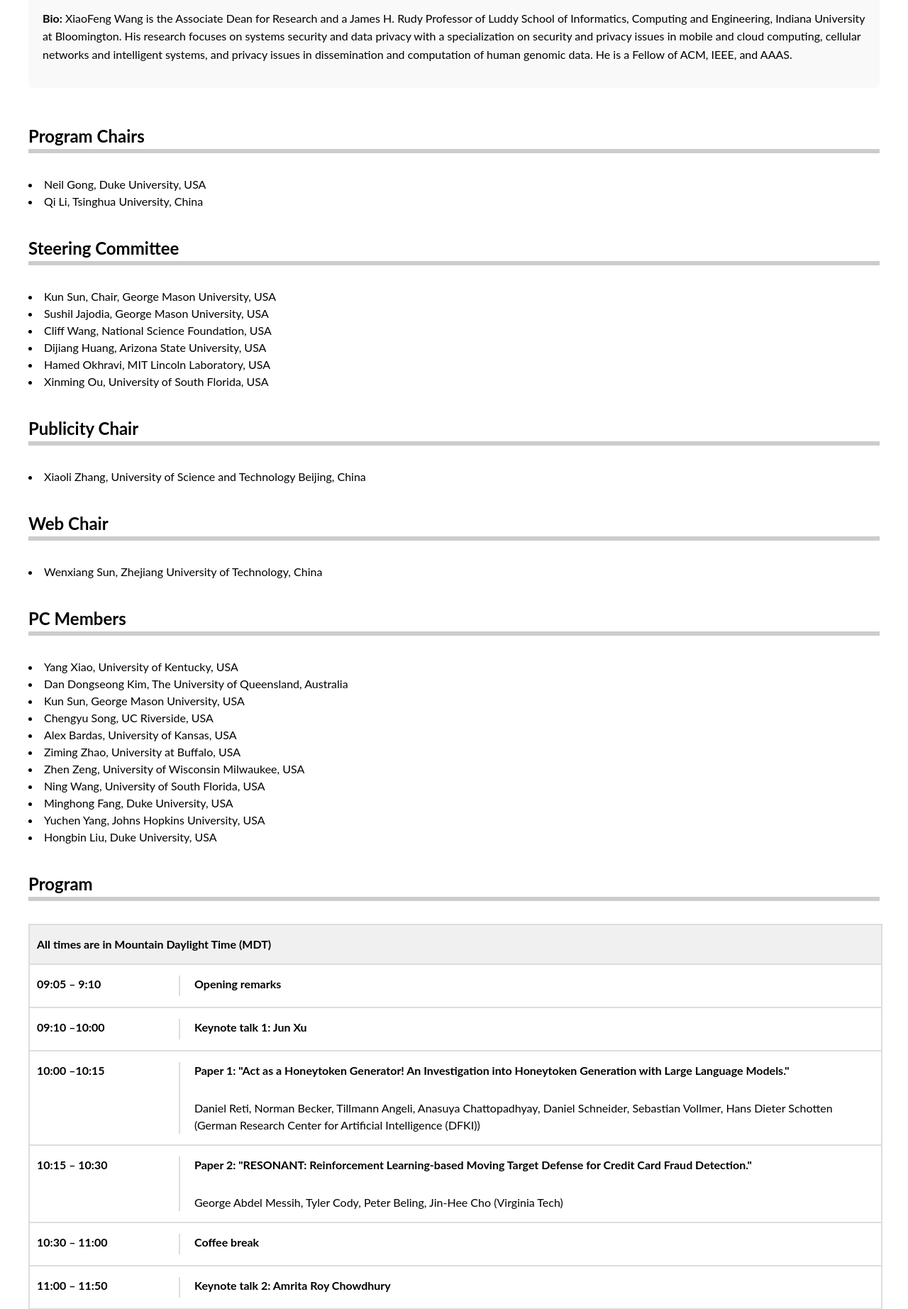
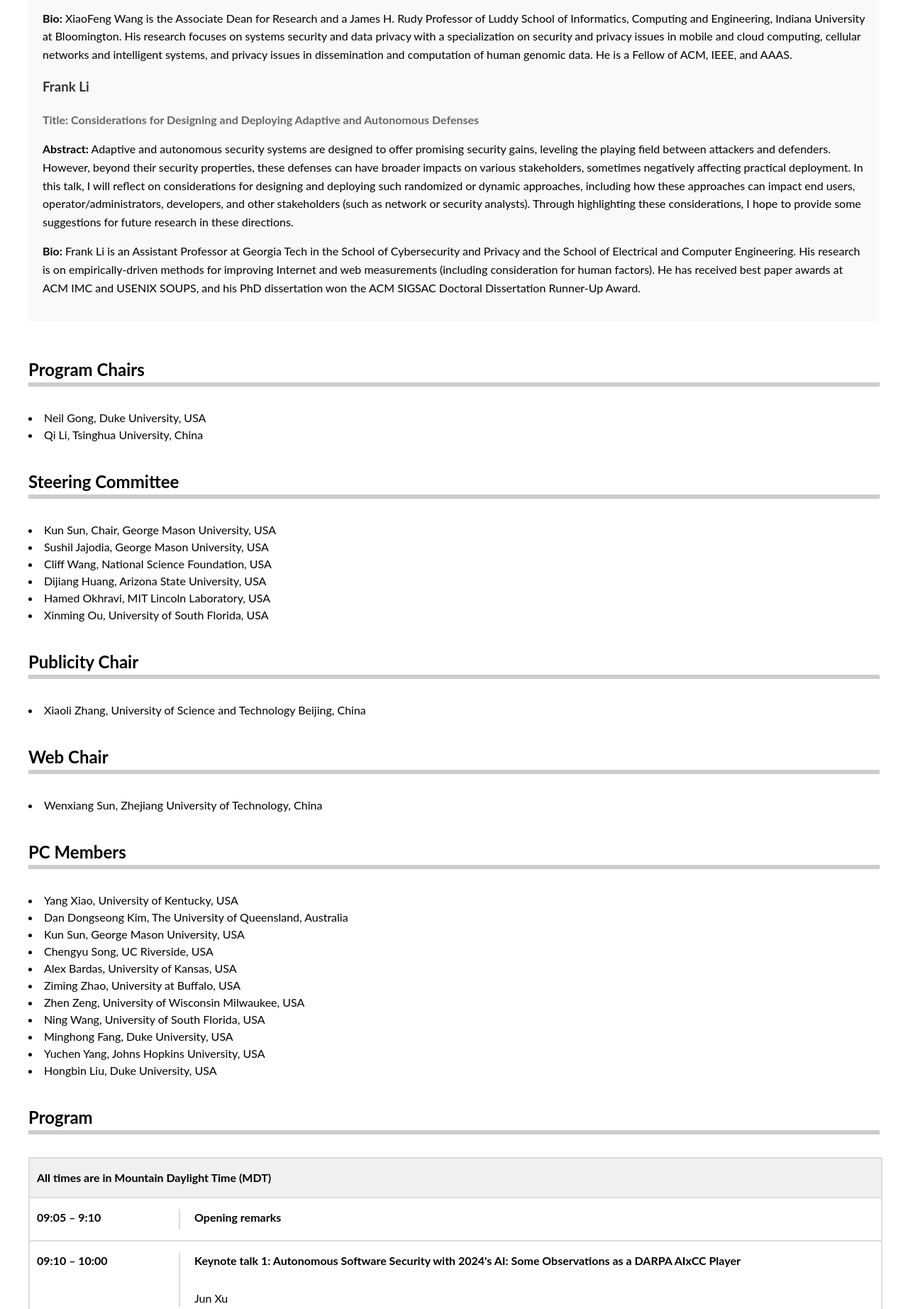
Before and after one commit to AACD24/AACD24.github.io, a plain HTML site: page index.html in a window 1280 px wide. Shown: the part 2500-4345 px from the top of the page at 71% size. Drawn offline with Linux system fonts and the light colour scheme.

Commit message:
Update index.html

```diff
--- a/index.html
+++ b/index.html
@@ -131,6 +131,7 @@
 
                 <p><strong>Bio:</strong> Jun Xu is an Assistant Professor in the Kahlert School of Computing at The University of Utah. Before joining Utah, he worked as an Assistant Professor at Stevens Institute of Technology. Jun's research focuses on software security and system security. His research has led to many papers published in top-tier computer security conferences, including IEEE S&P, ACM CCS, USENIX Security, and NDSS. Jun is a recipient of NSF CAREER Award, CCS Outstanding Paper Award, SecureComm Best Paper Award, Penn State Alumni Dissertation Award, and RSAC Security Scholarship. He is also a core member of Team 42-b3yond-6ug, one of the seven winning teams in DARPA AIxCC semi-finals.</p>
 
+
                 <h3>Xiaofeng Wang</h3>
                 <h4>Title: Security Of AI, By AI and For AI: AI-Centered Cybersecurity Research and Innovations</h4>
                 <p><strong>Abstract:</strong> The rapid advancements in artificial intelligence (AI) technologies and the unyielding demand for their transformative applications have ushered in significant opportunities for security and privacy research and innovations. There is an urgent need for innovative and practical solutions to protect data and other assets to support the training and utilization of large, complicated machine learning (ML) models in a scalable and cost-effective manner ("Security For AI"). In the meantime, substantial research efforts are focused on understanding the security and privacy implications of AI systems, particularly identification of vulnerabilities in ML models and mitigation of associated risks ("Security Of AI"). Furthermore, cutting-edge AI technologies are increasingly being deployed to enhance the security of computing systems, offering intelligent protection and more effective defenses against real-world threats ("Security By AI").</p>
@@ -138,6 +139,15 @@
                 <p>In this presentation, I will use our research in these areas to demonstrate how AI innovations have expanded the horizons of security and privacy research. For instance, under the theme "Security For AI," I will provide an overview of ongoing research at the Center for Distributed Confidential Computing (CDCC) — one of the largest initiatives funded by the US National Science Foundation aimed at advancing practical, scalable data-in-use protection. This initiative is poised to have a transformative impact on AI research. Regarding "Security Of AI," I will discuss our investigations into Trojan threats to ML models, exploring the fundamentality of this emerging security risk, its defensibility in particular. In the context of "Security By AI," I will showcase how AI and ML technologies are revolutionizing the detection and prediction of security threats within carrier networks—a vital infrastructure—by automating the analysis of their documentations. Lastly, I will discuss potential future directions in the vast space of AI-centered cybersecurity research and innovations.</p>
 
                 <p><strong>Bio:</strong> XiaoFeng Wang is the Associate Dean for Research and a James H. Rudy Professor of Luddy School of Informatics, Computing and Engineering, Indiana University at Bloomington. His research focuses on systems security and data privacy with a specialization on security and privacy issues in mobile and cloud computing, cellular networks and intelligent systems, and privacy issues in dissemination and computation of human genomic data. He is a Fellow of ACM, IEEE, and AAAS.</p>
+
+
+                <h3>Frank Li</h3>
+                <h4>Title: Considerations for Designing and Deploying Adaptive and Autonomous Defenses</h4>
+                <p><strong>Abstract:</strong> Adaptive and autonomous security systems are designed to offer promising security gains, leveling the playing field between attackers and defenders. However, beyond their security properties, these defenses can have broader impacts on various stakeholders, sometimes negatively affecting practical deployment. In this talk, I will reflect on considerations for designing and deploying such randomized or dynamic approaches, including how these approaches can impact end users, operator/administrators, developers, and other stakeholders (such as network or security analysts). Through highlighting these considerations, I hope to provide some suggestions for future research in these directions.</p>
+
+                <p><strong>Bio:</strong> Frank Li is an Assistant Professor at Georgia Tech in the School of Cybersecurity and Privacy and the School of Electrical and Computer Engineering. His research is on empirically-driven methods for improving Internet and web measurements (including consideration for human factors). He has received best paper awards at ACM IMC and USENIX SOUPS, and his PhD dissertation won the ACM SIGSAC Doctoral Dissertation Runner-Up Award.</p>
+
+
             </div>
         </section>
 
@@ -207,24 +217,23 @@
                         <div class="program-content"><strong>Opening remarks</strong></div>
                     </div>
                     <div class="program-row">
-                        <div class="program-time">09:10 –10:00</div>
+                        <div class="program-time">09:10 – 10:00</div>
                         <div class="program-content">
-                            <strong>Keynote talk 1: Jun Xu</strong>
+                            <strong>Keynote talk 1: Autonomous Software Security with 2024's AI: Some Observations as a DARPA AIxCC Player</strong><br>
+                            Jun Xu
                         </div>
                     </div>
                     <div class="program-row">
-                        <div class="program-time">10:00 –10:15</div>
+                        <div class="program-time">10:00 – 10:15</div>
                         <div class="program-content">
-                            <strong>Paper 1: "Act as a Honeytoken Generator! An Investigation into Honeytoken Generation with Large Language Models."</strong>
-                            <br>
+                            <strong>Paper 1: "Act as a Honeytoken Generator! An Investigation into Honeytoken Generation with Large Language Models."</strong><br>
                             Daniel Reti, Norman Becker, Tillmann Angeli, Anasuya Chattopadhyay, Daniel Schneider, Sebastian Vollmer, Hans Dieter Schotten (German Research Center for Artificial Intelligence (DFKI))
                         </div>
                     </div>
                     <div class="program-row">
                         <div class="program-time">10:15 – 10:30</div>
                         <div class="program-content">
-                            <strong>Paper 2: "RESONANT: Reinforcement Learning-based Moving Target Defense for Credit Card Fraud Detection."</strong>
-                            <br>
+                            <strong>Paper 2: "RESONANT: Reinforcement Learning-based Moving Target Defense for Credit Card Fraud Detection."</strong><br>
                             George Abdel Messih, Tyler Cody, Peter Beling, Jin-Hee Cho (Virginia Tech)
                         </div>
                     </div>
@@ -245,24 +254,21 @@
                     <div class="program-row">
                         <div class="program-time">13:30 – 14:30</div>
                         <div class="program-content">
-                            <strong>Keynote talk 3: Security Of AI, By AI and For AI: AI-Centered Cybersecurity Research and Innovations</strong>
-                            <br>
+                            <strong>Keynote talk 3: Security Of AI, By AI and For AI: AI-Centered Cybersecurity Research and Innovations</strong><br>
                             Xiaofeng Wang
                         </div>
                     </div>
                     <div class="program-row">
                         <div class="program-time">14:30 – 14:45</div>
                         <div class="program-content">
-                            <strong>Paper 3: "Adaptive Network Intrusion Detection Systems Against Performance Degradation via Model Agnostic Meta-Learning."</strong>
-                            <br>
+                            <strong>Paper 3: "Adaptive Network Intrusion Detection Systems Against Performance Degradation via Model Agnostic Meta-Learning."</strong><br>
                             Goktug Ekinci, Alexandre Broggi, Lance Fiondella (University of Massachusetts Dartmouth), Nathaniel Bastian (USMA), Gokhan Kul (University of Massachusetts Dartmouth)
                         </div>
                     </div>
                     <div class="program-row">
                         <div class="program-time">14:45 – 15:00</div>
                         <div class="program-content">
-                            <strong>Paper 4: "AdapBox: Adaptive Sandboxing in Medical Systems with eBPF."</strong>
-                            <br>
+                            <strong>Paper 4: "AdapBox: Adaptive Sandboxing in Medical Systems with eBPF."</strong><br>
                             Sinyin Chang (National Taiwan University), Ao Li, Evin Jaff, Yuanhaur Chang, Jinwen Wang, Ning Zhang (Washington University in St. Louis), Hsu-Chun Hsiao (National Taiwan University)
                         </div>
                     </div>
@@ -273,12 +279,14 @@
                     <div class="program-row">
                         <div class="program-time">15:30 – 16:20</div>
                         <div class="program-content">
-                            <strong>Keynote talk 4: Frank Li</strong>
+                            <strong>Keynote talk 4: Considerations for Designing and Deploying Adaptive and Autonomous Defenses</strong><br>
+                            Frank Li
                         </div>
                     </div>
                 </div>
             </p>
         </section>
+
 
 
 
```
